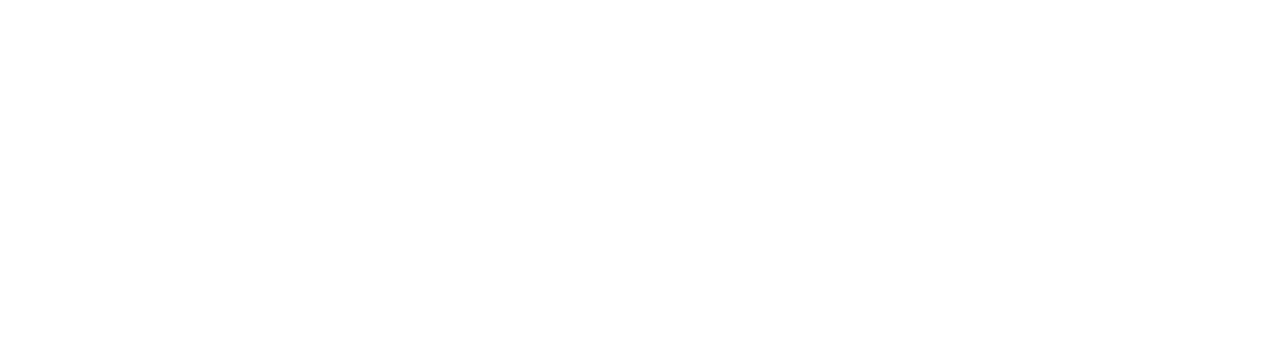
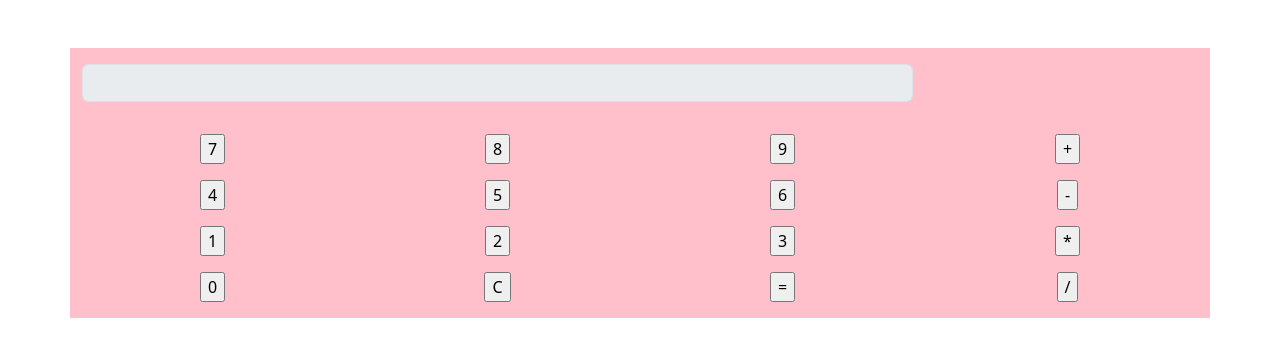
Before and after one commit to Mlisande/Calculatrice-graphique, a plain HTML site: page index.html in a window 1280 px wide. Drawn offline with nearby package versions, Linux system fonts and the light colour scheme.

Commit message:
add style.css and build grid layout

```diff
--- a/index.html
+++ b/index.html
@@ -3,9 +3,76 @@
     <meta charset="UTF-8">
     <meta name="viewport" content="width=device-width, initial-scale=1.0">
     <title>Calculatrice Graphique</title>
-    <link rel=”stylesheet” href=”https://maxcdn.bootstrapcdn.com/bootstrap/4.0.0/css/bootstrap.min.css”rel=”nofollow” integrity=”sha384-Gn5384xqQ1aoWXA+058RXPxPg6fy4IWvTNh0E263XmFcJlSAwiGgFAW/dAiS6JXm” crossorigin=”anonymous”>
+    <link href="https://cdn.jsdelivr.net/npm/bootstrap@5.3.3/dist/css/bootstrap.min.css" rel="stylesheet" integrity="sha384-QWTKZyjpPEjISv5WaRU9OFeRpok6YctnYmDr5pNlyT2bRjXh0JMhjY6hW+ALEwIH" crossorigin="anonymous">
+    <link rel="stylesheet" href="style.css">
 </head>
 <body>
-
+    <div class="container mt-5 bg-test test-center">
+        <div class="row">
+            <div class="col-9 mb-3 mt-3">
+                <input type="text" class="form-control" id="display" disabled>
+            </div>
+          </div>
+        <div class="row">
+            <div class="col mt-3">
+              <input type="button" value="7">
+            </div>
+            <div class="col mt-3">
+                <input type="button" value="8">
+            </div>
+            <div class="col mt-3">
+                <input type="button" value="9">
+            </div>
+            <div class="col mt-3">
+                <input type="button" value="+">
+            </div>
+        </div>
+        <div class="row">
+            <div class="col mt-3">
+                <input type="button" value="4">
+            </div>
+            <div class="col mt-3">
+                <input type="button" value="5">
+            </div>
+            <div class="col mt-3">
+                <input type="button" value="6">
+            </div>
+            <div class="col mt-3">
+                <input type="button" value="-">
+              </div>
+          </div>
+          <div class="row">
+            <div class="col mt-3">
+                <input type="button" value="1">
+            </div>
+            <div class="col mt-3">
+                <input type="button" value="2">
+            </div>
+            <div class="col mt-3">
+                <input type="button" value="3">
+            </div>
+            <div class="col mt-3">
+                <input type="button" value="*">
+              </div>
+          </div>
+          <div class="row">
+            <div class="col mt-3">
+              <input type="button" value="0">
+            </div>
+            <div class="col mt-3">
+              <input type="button" value="C">
+            </div>
+            <div class="col mt-3">
+              <input type="button" value="=">
+            </div>
+            <div class="col mt-3 mb-3">
+                <input type="button" value="/">
+              </div>
+          </div>
+    </div>
+    <script src="https://cdn.jsdelivr.net/npm/@popperjs/core@2.11.8/dist/umd/popper.min.js" integrity="sha384-I7E8VVD/ismYTF4hNIPjVp/Zjvgyol6VFvRkX/vR+Vc4jQkC+hVqc2pM8ODewa9r" crossorigin="anonymous">
+    </script>
+    <script src="https://cdn.jsdelivr.net/npm/bootstrap@5.3.3/dist/js/bootstrap.bundle.min.js" integrity="sha384-YvpcrYf0tY3lHB60NNkmXc5s9fDVZLESaAA55NDzOxhy9GkcIdslK1eN7N6jIeHz" crossorigin="anonymous">
+    </script>
 </body>
 </html>
--- /dev/null
+++ b/style.css
@@ -0,0 +1,8 @@
+.bg-test{
+    background-color: pink;
+    text-align: center;
+}
+
+.margin-row{
+    margin-top: 2rem;
+}
```
